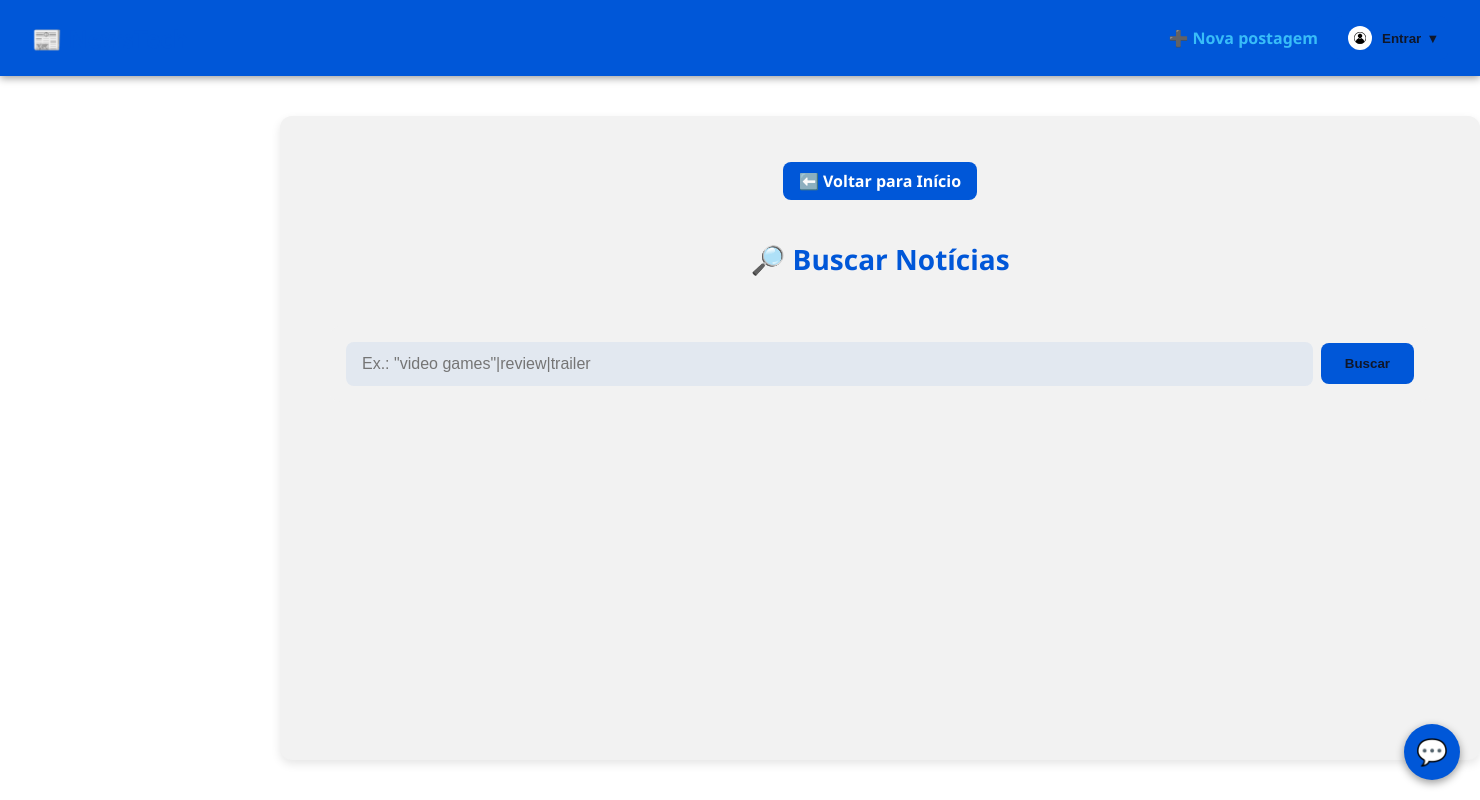
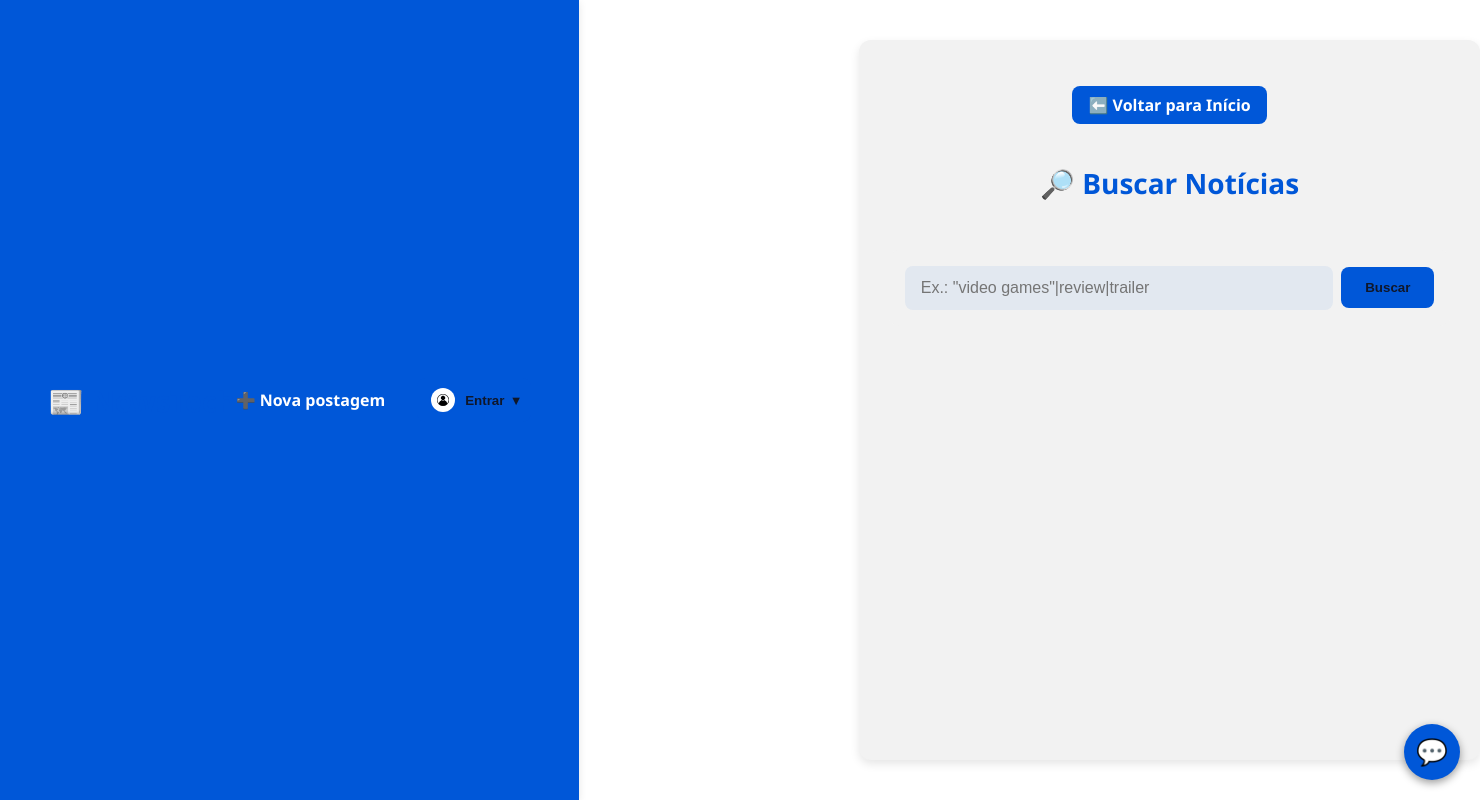
Before and after one commit to Diegames10/NewsTechApp, a Flask app: page /buscar-chat in a window 1480 px wide. Run offline with Flask 3, Linux system fonts and the light colour scheme; parts of the project's set-up code (start-up, migrations or seed data) failed here and were passed over; some libraries are stand-ins or nearby versions.

Commit message:
Update news.html

```diff
--- a/login_app/templates/news.html
+++ b/login_app/templates/news.html
@@ -20,51 +20,31 @@
 
   <style>
     /* ======== LAYOUT GERAL ======== */
-    :root {
-      --w-sidebar: 280px;
-    }
-    * { box-sizing: border-box; }
-    body {
-      font-family: "Segoe UI", system-ui, -apple-system, sans-serif;
-      background: #0f172a;
-      color: #f1f5f9;
-      margin: 0;
-      min-height: 100vh;
-      display: flex;
-      flex-direction: column;
-    }
+    /* === ÁREA PRINCIPAL (abaixo do header) === */
+main {
+  flex: 1;                     /* ocupa todo o espaço livre abaixo do header */
+  display: grid;               /* centralização fácil */
+  place-items: center;         /* centraliza H e V */
+  padding: 2rem 1rem;          /* respiro nas bordas */
+}
 
-    /* ======== HEADER ======== */
-    header {
-      background: #1e293b;
-      color: #f1f5f9;
-      padding: 1rem 2rem;
-      display: flex;
-      align-items: center;
-      justify-content: space-between;
-      box-shadow: 0 2px 8px rgba(0, 0, 0, .4);
-      position: sticky;
-      top: 0;
-      z-index: 300;
-    }
-    header h1 {
-      margin: 0;
-      font-size: 1.5rem;
-      color: #38bdf8;
-    }
-    header nav {
-      display: flex;
-      align-items: center;
-      gap: 1rem;
-    }
-    header .nav-link {
-      color: #38bdf8;
-      text-decoration: none;
-      font-weight: 600;
-    }
-    header .nav-link:hover {
-      text-decoration: underline;
-    }
+/* Contêiner do conteúdo da página de notícias */
+.news-wrap {
+  width: min(1100px, 100%);    /* largura máxima agradável */
+  background: #11182780;       /* leve contraste (opcional) */
+  border-radius: 12px;
+  padding: 1.25rem;
+}
+
+/* A grade de cards em si */
+.grid {
+  width: 100%;
+  margin: 0 auto;
+  display: grid;
+  gap: 1rem;
+  grid-template-columns: repeat(auto-fill, minmax(280px, 1fr));
+}
+
 
 
   </style>
```
